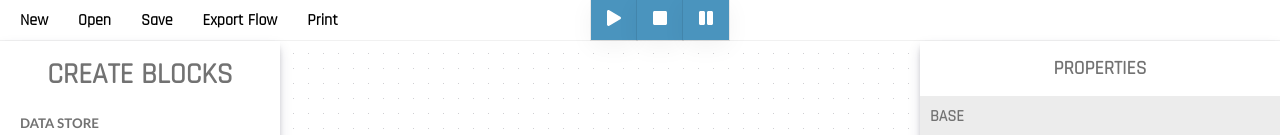
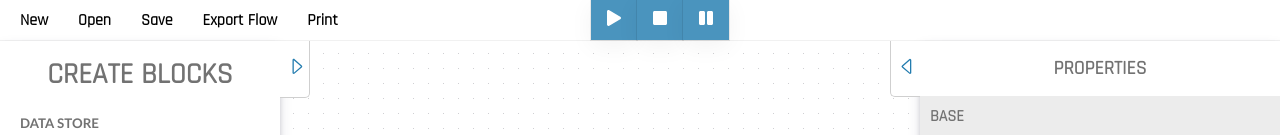
Before and after one commit to concreteFrost/connections, a React (Create React App) app: page / in a window 1280 px wide. Shown: the top 135 px of the page. Built offline with nearby package versions, Linux system fonts and the light colour scheme.

Commit message:
added panels toggler

```diff
--- a/src/components/LeftPanel/LeftPanel.module.scss
+++ b/src/components/LeftPanel/LeftPanel.module.scss
@@ -6,17 +6,30 @@
     left: 0;
     z-index: 1000;
 
-    @media print {
-        display: none;
-    }
 }
 
 .add_node_container {
     position: relative;
-    width: 280px;
+
     height: 100vh;
     background-color: $bg-node-nav-container;
     box-shadow: $shadow-node-nav-container;
+
+    &.opened {
+        width: 280px;
+    }
+
+    &.closed {
+        width: 0px;
+
+        .header,
+        .node_list {
+            display: none;
+        }
+
+    }
+
+    transition: width 0.3s ease-out;
 }
 
 .header {
@@ -40,3 +53,24 @@
 .node_list_disabled {
     height: 20px;
 }
+
+.toggle_btn {
+    position: absolute;
+    top: 0px;
+    right: -30px;
+    z-index: 1000;
+
+    button {
+        height: 57px;
+        border: 0;
+        width: 30px;
+        background-color: $bg-node-nav-container;
+        border-right: 1px solid rgb(207, 207, 207);
+        border-bottom: 1px solid rgb(207, 207, 207);
+        border-bottom-right-radius: 5px;
+        font-size: 1.3rem;
+        color: $color-node-nav-icon;
+        cursor: pointer;
+    }
+
+}
--- a/src/components/LeftPanel/LeftPanel.tsx
+++ b/src/components/LeftPanel/LeftPanel.tsx
@@ -4,12 +4,13 @@ import { nodeType } from "../../store/nodeTypes";
 import { NodeType } from "../../store/nodeTypes";
 import { useRef, useState } from "react";
 import Section from "./Section/Section";
+import { nodeGroup } from "../../store/nodeTypes";
 import { connectionsIcons } from "../../icons/icons";
-import { nodeGroup } from "../../store/nodeTypes";
 
 function LeftPanel() {
   const leftPanelRef = useRef<HTMLDivElement>(null);
   const addNode = useStore((state) => state.addNode);
+  const [isPanelActive, setIsPanelActive] = useState(true);
 
   const onDragStart = (event: any) => {
     event.dataTransfer.setData("application/reactflow", event.target);
@@ -34,12 +35,18 @@ function LeftPanel() {
     );
   };
 
+  function togglePanel() {
+    setIsPanelActive(!isPanelActive);
+  }
+
+  const nodeContainerClasses = `${s.add_node_container} ${isPanelActive ? s['opened'] : s['closed']}`;
+
   return (
     <div className={s.wrapper} ref={leftPanelRef}>
-      <div className={s.add_node_container}>
+      <div className={s.toggle_btn}><button onClick={togglePanel}>{isPanelActive ? connectionsIcons.rightArrow : connectionsIcons.leftArrow}</button></div>
+      <div className={nodeContainerClasses}>
         <div className={s.header}>CREATE BLOCKS</div>
         <div className={s.node_list}>
-
           <Section
             title="DATA STORE"
             onDragStart={onDragStart}
--- a/src/components/RightPanel/RightPanel.module.scss
+++ b/src/components/RightPanel/RightPanel.module.scss
@@ -6,15 +6,47 @@
     right: 0;
     z-index: 1000;
 
-    @media print {
-        display: none;
-    }
+
 }
 
 .right_panel_container {
     position: relative;
-    width: 360px;
+
     height: 100vh;
     background-color: $bg-node-nav-container;
     box-shadow: $shadow-node-nav-container;
+
+    &.opened {
+        width: 360px;
+        background-color: $bg-node-nav-container;
+        transition: width 0.3s ease-out;
+
+    }
+
+    &.closed {
+        width: 0px;
+        transition: width 0.3s ease-out;
+
+    }
 }
+
+.toggle_btn {
+    position: absolute;
+    top: 0px;
+    left: -30px;
+    z-index: 1000;
+
+    button {
+        height: 56px;
+        border: 0;
+        width: 30px;
+        background-color: $bg-node-nav-container;
+        border-left: 1px solid rgb(207, 207, 207);
+        border-bottom: 1px solid rgb(207, 207, 207);
+        border-bottom-left-radius: 5px;
+        font-size: 1.3rem;
+        color: $color-node-nav-icon;
+        cursor: pointer;
+    }
+
+}
--- a/src/components/RightPanel/RightPanel.tsx
+++ b/src/components/RightPanel/RightPanel.tsx
@@ -2,11 +2,24 @@ import s from "./RightPanel.module.scss"
 import Properties from "./Properties/Properties";
 import ValueEditor from "./ValueEditor/ValueEditor";
 import DebugConsole from "./DebugConsole/DebugConsole";
+import { useState } from "react";
+import { connectionsIcons } from "../../icons/icons";
 
 function RightPanel() {
 
+    const [isPanelActive, setIsPanelActive] = useState(true);
+
+    function togglePanel() {
+        setIsPanelActive(!isPanelActive);
+    }
+
+
+    const panelClasses = `${s.right_panel_container} ${isPanelActive ? s['opened'] : s['closed']}`;
+
+
     return (<div className={s.wrapper}>
-        <div className={s.right_panel_container}>
+        <div className={s.toggle_btn}><button onClick={togglePanel}>{isPanelActive ? connectionsIcons.leftArrow : connectionsIcons.rightArrow}</button></div>
+        <div className={panelClasses}>
             <Properties></Properties>
             <ValueEditor></ValueEditor>
             <DebugConsole></DebugConsole>
--- a/src/icons/icons.js
+++ b/src/icons/icons.js
@@ -4,12 +4,17 @@ import {
   BsEnvelopeFill,
   BsFiletypeSql,
   BsArchiveFill,
+  BsCaretLeft,
+  BsCaretRight,
+
 } from "react-icons/bs";
 
 export const connectionsIcons = {
-    pointer : <BsCursorFill></BsCursorFill>,
-    database : <BsFillDatabaseFill></BsFillDatabaseFill>,
-    mailbox : <BsEnvelopeFill></BsEnvelopeFill>,
-    sql : <BsFiletypeSql></BsFiletypeSql>,
-    archive : <BsArchiveFill></BsArchiveFill>
+  pointer: <BsCursorFill></BsCursorFill>,
+  database: <BsFillDatabaseFill></BsFillDatabaseFill>,
+  mailbox: <BsEnvelopeFill></BsEnvelopeFill>,
+  sql: <BsFiletypeSql></BsFiletypeSql>,
+  archive: <BsArchiveFill></BsArchiveFill>,
+  leftArrow: <BsCaretLeft></BsCaretLeft>,
+  rightArrow: <BsCaretRight></BsCaretRight>
 }
```
Lines whose indentation alone changed are shown as unchanged.
